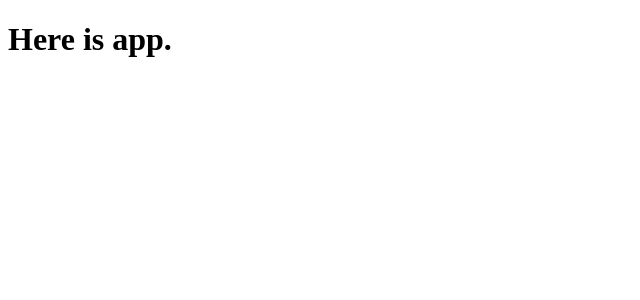
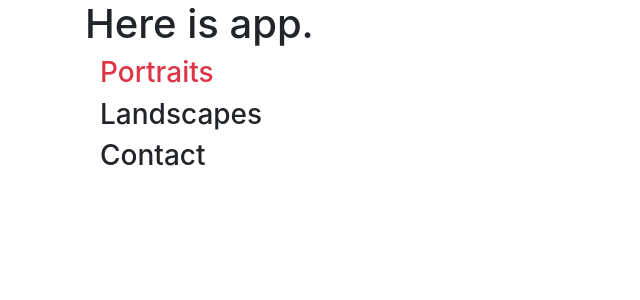
Before and after one commit to PaulGLujan/ben_portfolio, a React (Create React App) app: page / in a window 1280 px wide. Shown: the top 300 px of the page, without its empty margins (0-640 px from the left). Built offline with nearby package versions, Linux system fonts and the light colour scheme.

Commit message:
Added nav column

```diff
--- a/package.json
+++ b/package.json
@@ -3,6 +3,7 @@
   "version": "0.1.0",
   "private": true,
   "dependencies": {
+    "bootstrap": "^4.1.3",
     "react": "^16.5.2",
     "react-dom": "^16.5.2",
     "react-scripts": "2.0.4"
--- a/src/components/App.js
+++ b/src/components/App.js
@@ -1,5 +1,9 @@
 import React from 'react';
+import NavColumn from './nav_column';
 
 export default ()=>(
-  <h1>Here is app.</h1>
+  <div className="container">
+    <h1>Here is app.</h1>
+    <NavColumn/>
+  </div>
 )
--- /dev/null
+++ b/src/components/nav_column.js
@@ -0,0 +1,15 @@
+import React, {Component} from 'react';
+
+class NavColumn extends Component {
+  render(){
+    return(
+      <div className="container">
+        <h3 className='text-danger'>Portraits</h3>
+        <h3>Landscapes</h3>
+        <h3>Contact</h3>
+      </div>
+    )
+  }
+}
+
+export default NavColumn;
--- a/src/index.js
+++ b/src/index.js
@@ -1,5 +1,6 @@
 import React from 'react';
 import ReactDOM from 'react-dom';
+import 'bootstrap/dist/css/bootstrap.min.css'
 import App from './components/App';
 import * as serviceWorker from './serviceWorker';
 
```
Also changed, not shown: 1 other file (tests, documents, lock files or other folders).
